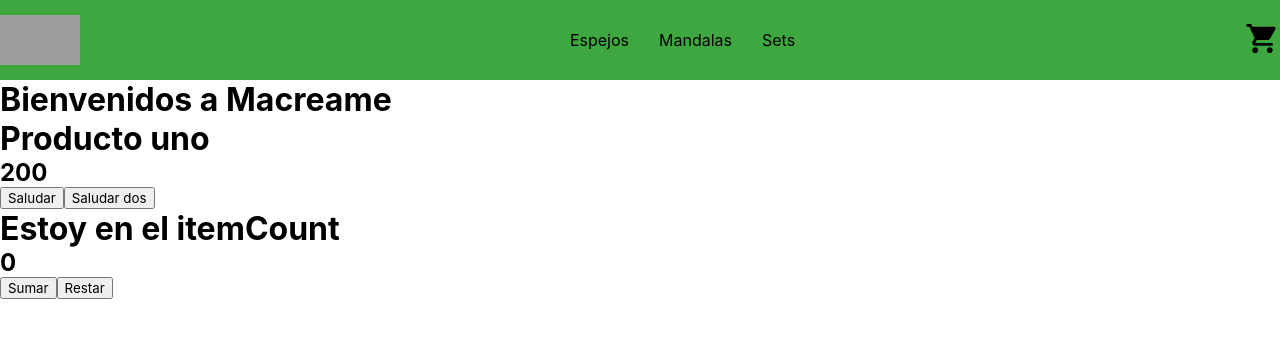
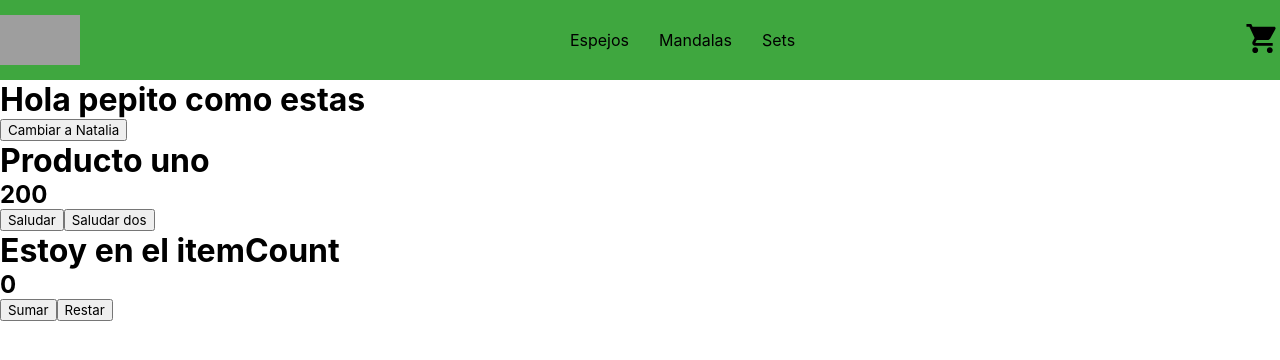
Before and after one commit to NataliaPercario/proyecto-macreame, a React (Create React App) app: page / in a window 1280 px wide. Shown: the top 360 px of the page. Built offline with nearby package versions, Linux system fonts and the light colour scheme; grey boxes are pictures that could not be loaded.

Commit message:
guardo hasta back

```diff
--- a/src/App.js
+++ b/src/App.js
@@ -7,7 +7,7 @@ function App() {
   return (
     <div>
       <Navbar />
-      <ItemListContainer greeting={"Bienvenidos a Macreame"} />
+      <ItemListContainer />
       <ProductCard title={"Producto uno"} price={200} isRed={false} />
       <ItemCount />
     </div>
--- a/src/Components/ItemCount/ItemCount.jsx
+++ b/src/Components/ItemCount/ItemCount.jsx
@@ -1,8 +1,14 @@
+import { useState } from "react";
+
 const ItemCount = () => {
-  let contador = 0;
+  const [contador, setContador] = useState(0);
 
   const sumar = () => {
-    contador++;
+    setContador(contador + 1);
+  };
+
+  const restar = () => {
+    setContador(contador - 1);
   };
 
   return (
@@ -10,7 +16,7 @@ const ItemCount = () => {
       <h1>Estoy en el itemCount</h1>
       <h2> {contador}</h2>
       <button onClick={sumar}>Sumar</button>
-      <button>Restar</button>
+      <button onClick={restar}>Restar</button>
     </div>
   );
 };
--- a/src/Components/ItemListContainer/ItemListContainer.jsx
+++ b/src/Components/ItemListContainer/ItemListContainer.jsx
@@ -1,7 +1,15 @@
-const ItemListContainer = ({ greeting }) => {
+import { useState } from "react";
+
+const ItemListContainer = () => {
+  const [nombre , setNombre]= useState("pepito")
+  const cambiarNombre = () =>{
+    setNombre("Natalia")
+
+  }
   return (
     <div>
-      <h1>{greeting}</h1>
+      <h1>Hola {nombre} como estas</h1>
+      <button onClick={cambiarNombre}>Cambiar a Natalia</button>
     </div>
   );
 };
```
